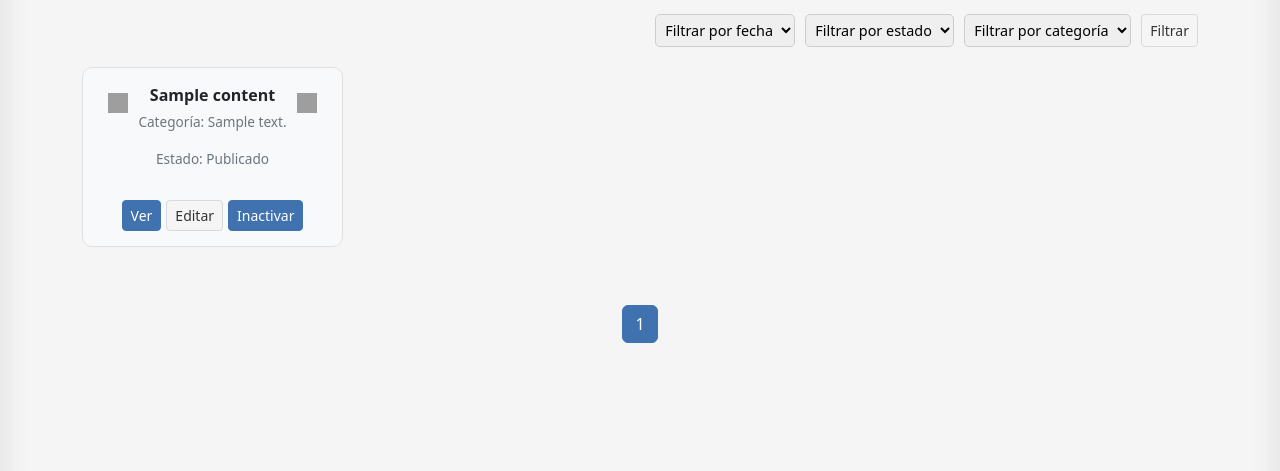
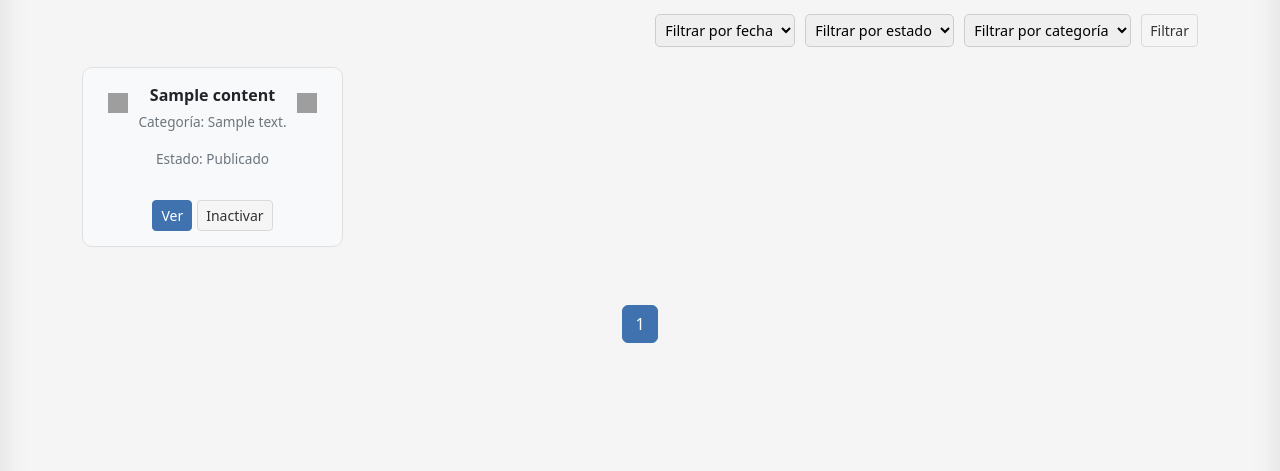
Before and after one commit to jmcoronelr/IS2_Django, a Django app: page /content/ in a window 1280 px wide. Shown: the part 177-648 px from the top of the page. Run offline with Django 5.2, Linux system fonts and the light colour scheme; a user stored in the database is signed in; tables that the repository leaves empty hold one stand-in row (values such as "Sample post"); grey boxes are pictures that could not be loaded.

Commit message:
Agrega Flujo de Contenido por permisos y estados

```diff
--- a/myproject/content/templates/content/content_list.html
+++ b/myproject/content/templates/content/content_list.html
@@ -235,14 +235,33 @@
                     </div>
                     <div class="content-actions">
                         <a href="{% url 'content_detail' content.pk %}" class="btn btn-primary btn-sm">Ver</a>
-                        {% if request.user|tiene_permiso:"Contenido: Editar propio"%}
+                        {% if request.user|tiene_permiso:"Contenido: Editar propio" and content.status != 'review' and content.status != 'published' and content.status != 'rejected'%}
                         <a href="{% url 'content_edit' content.pk %}?page={{ request.GET.page }}" class="btn btn-secondary btn-sm">Editar</a>
                         {% endif %}
-                        {% if request.user|tiene_permiso:"Contenido: Publicar" and content.status != 'published' %}
+                        {% if request.user|tiene_permiso:"Contenido: Publicar"%}
+                        {% if content.status == 'review'%}
+                        <a href="{% url 'switch_state' content.pk 'published' %}" class="btn btn-secondary btn-sm">Publicar</a>
+                        {% endif %}
+                        {% if content.status == 'inactive'%}
                         <a href="{% url 'switch_state' content.pk 'published' %}" class="btn btn-primary btn-sm">Publicar</a>
                         {% endif %}
-                        {% if request.user|tiene_permiso:"Contenido: Inactivar" and content.status != 'inactive' %}
-                        <a href="{% url 'switch_state' content.pk 'inactive' %}" class="btn btn-primary btn-sm">Inactivar</a>
+                        {% endif %}
+                        {% if request.user|tiene_permiso:"Contenido: Inactivar" and content.status == 'published'%}
+                        <a href="{% url 'switch_state' content.pk 'inactive' %}" class="btn btn-secondary btn-sm">Inactivar</a>
+                        {% endif %}
+                        {% if request.user|tiene_permiso:"Contenido: Rechazar" and content.status == 'review'%}
+                        <a href="{% url 'switch_state' content.pk 'rejected' %}" class="btn btn-primary btn-sm">Rechazar</a>
+                        {% endif %}
+                        {% if request.user|tiene_permiso:"Contenido: Mandar a revisión" %}
+                        {% if content.status == 'draft'%}
+                        <a href="{% url 'switch_state' content.pk 'review' %}" class="btn btn-primary btn-sm">Revisar</a>
+                        {% endif %}
+                        {% if content.status == 'rejected'%}
+                        <a href="{% url 'switch_state' content.pk 'review' %}" class="btn btn-secondary btn-sm">Revisar</a>
+                        {% endif %}
+                        {% endif %}
+                        {% if request.user|tiene_permiso:"Contenido: Mandar a borrador" and content.status == 'rejected'%}
+                        <a href="{% url 'switch_state' content.pk 'review' %}" class="btn btn-primary btn-sm">Volver a Borrador</a>
                         {% endif %}
                     </div>
                 </div>
```
